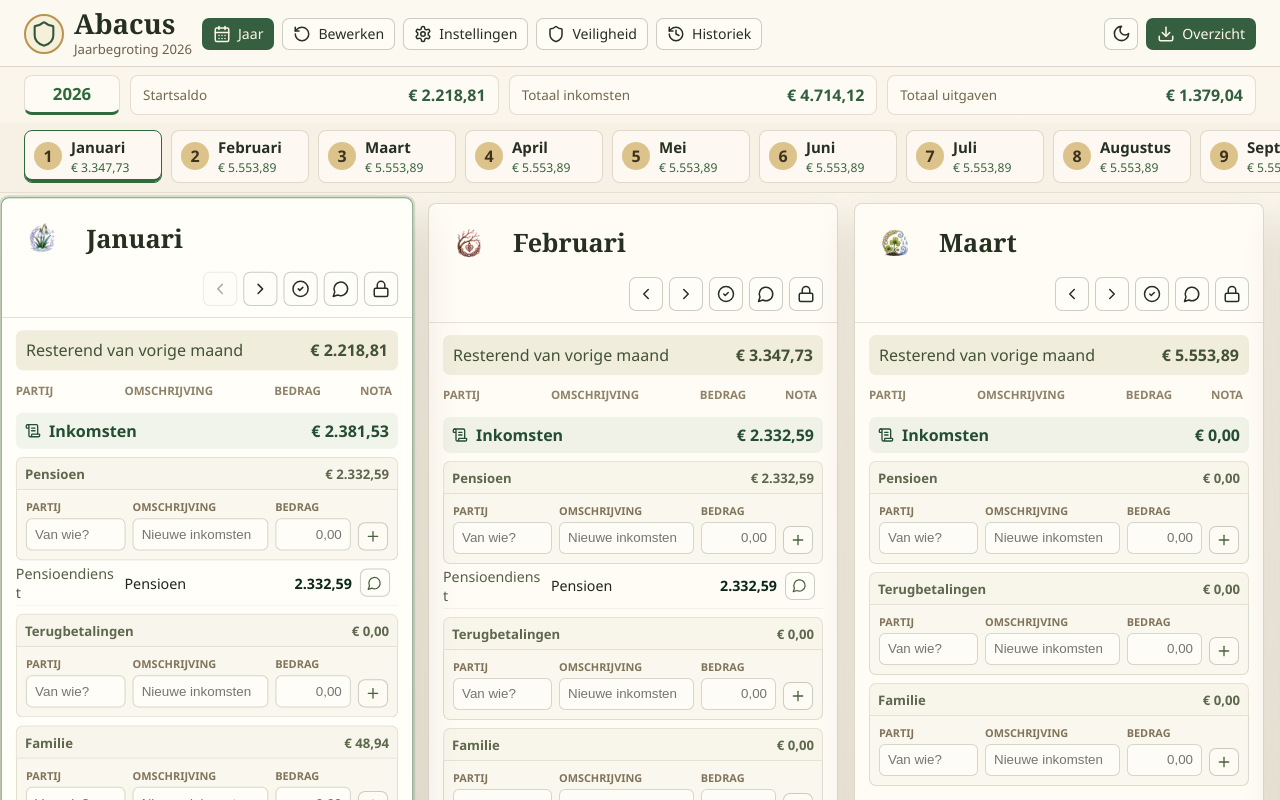
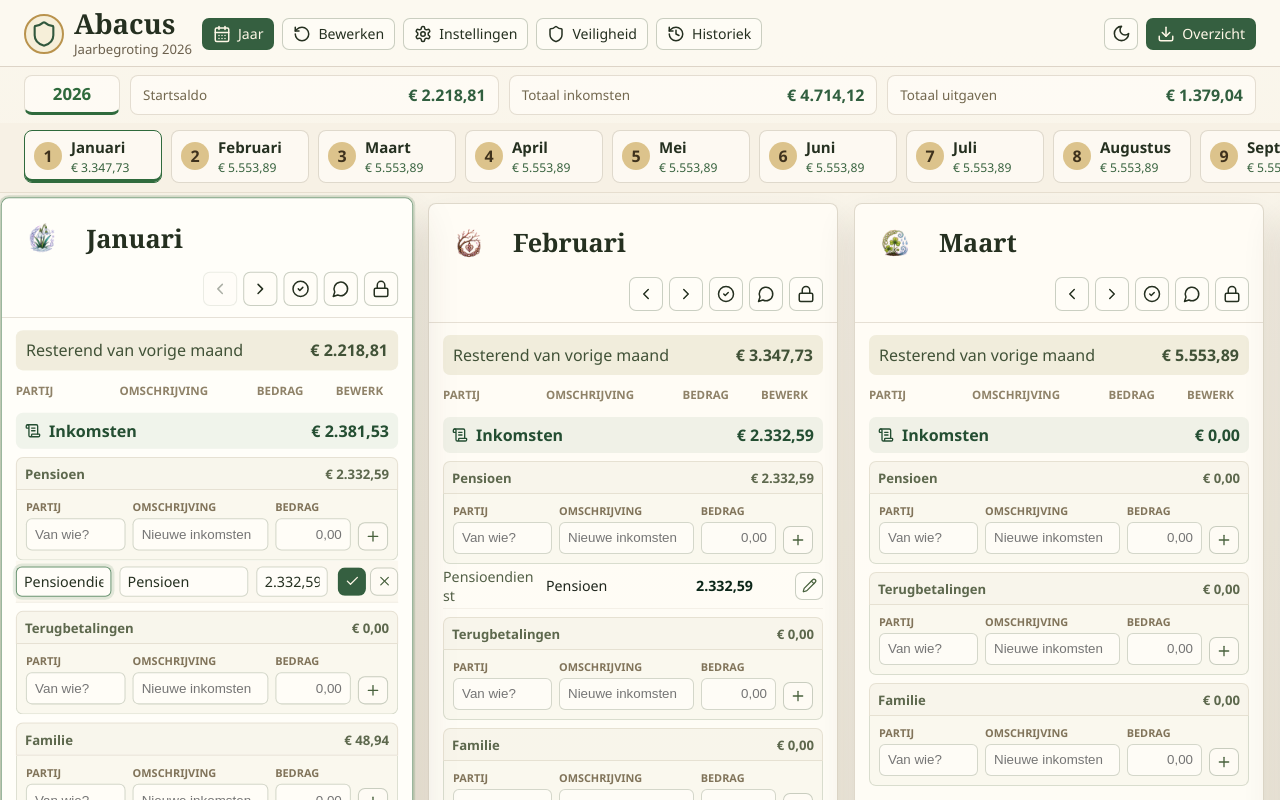
Before and after one commit to monokid/Abacus, a Svelte app: page / in a window 1280 px wide. Both pictures are taken after a click on the button 396 px from the left and 582 px from the top of the page. Shown: the top 800 px of the page. Built offline with nearby package versions, Linux system fonts and the light colour scheme.

Commit message:
Add inline row editing

```diff
--- a/src/ui/App.svelte
+++ b/src/ui/App.svelte
@@ -4,18 +4,21 @@
     CalendarDays,
     ChevronLeft,
     ChevronRight,
+    Check,
     CheckCircle2,
     Download,
     History,
     Lock,
     MessageCircle,
     Moon,
+    Pencil,
     Plus,
     RotateCcw,
     ScrollText,
     Settings,
     Shield,
     Sun,
+    X,
   } from "@lucide/svelte";
   import { yearTotals } from "../core/calc";
   import { formatMoneyCents, formatDecimalCents, parseMoneyToCents } from "../core/money";
@@ -52,6 +55,8 @@
   let activeMonth = $state(1);
   let evening = $state(false);
   let drafts = $state<Record<string, DraftEntry>>(createDrafts(initialBook));
+  let editingEntryId = $state<string | null>(null);
+  let editDraft = $state<DraftEntry>(emptyDraft());
   let storageReady = $state(false);
   let saveStatus = $state("Voorbeeldgegevens");
 
@@ -231,6 +236,45 @@
     activeMonth = month.month;
   }
 
+  function startEdit(month: BudgetMonth, entry: Entry): void {
+    activeMonth = month.month;
+    editingEntryId = entry.id;
+    editDraft = {
+      party: entry.party,
+      description: entry.description,
+      amountText: formatDecimalCents(entry.amountCents),
+      amountError: "",
+    };
+
+    requestAnimationFrame(() => {
+      const input = document.querySelector(`[data-edit-entry="${entry.id}"] input`);
+      if (input instanceof HTMLInputElement) {
+        input.focus();
+        input.setSelectionRange(0, 0);
+        input.scrollLeft = 0;
+      }
+    });
+  }
+
+  function saveEdit(entry: Entry): void {
+    const amountText = editDraft.amountText.trim();
+    if (!isValidAmountText(amountText)) {
+      editDraft.amountError = "Controleer het bedrag.";
+      return;
+    }
+
+    entry.party = editDraft.party.trim();
+    entry.description = editDraft.description.trim() || "Nieuwe regel";
+    entry.amountCents = amountText ? parseMoneyToCents(amountText) : null;
+    editingEntryId = null;
+    editDraft = emptyDraft();
+  }
+
+  function cancelEdit(): void {
+    editingEntryId = null;
+    editDraft = emptyDraft();
+  }
+
   function maybeHandleDraftKey(event: KeyboardEvent, month: BudgetMonth, section: Section, subcategoryId: string): void {
     if (event.key === "Enter") {
       event.preventDefault();
@@ -240,6 +284,18 @@
     if (event.key === "Escape") {
       event.preventDefault();
       resetDraft(month.month, section, subcategoryId);
+    }
+  }
+
+  function maybeHandleEditKey(event: KeyboardEvent, entry: Entry): void {
+    if (event.key === "Enter") {
+      event.preventDefault();
+      saveEdit(entry);
+    }
+
+    if (event.key === "Escape") {
+      event.preventDefault();
+      cancelEdit();
     }
   }
 
@@ -400,7 +456,7 @@
           <span>Partij</span>
           <span>Omschrijving</span>
           <span>Bedrag</span>
-          <span>Nota</span>
+          <span>Bewerk</span>
         </div>
 
         {#each sections as section}
@@ -476,23 +532,105 @@
 
               {#if groupedEntries.length > 0}
                 {#each groupedEntries as entry}
-                  <div class="entry-row">
+                  {#if editingEntryId === entry.id}
+                    <div
+                      class:has-error={Boolean(editDraft.amountError)}
+                      class="entry-row edit-row"
+                      data-edit-entry={entry.id}
+                      data-testid={`edit-${entry.id}`}
+                      onfocusin={() => activateMonthForInput(month.month)}
+                    >
+                      <input
+                        aria-label={`Partij bewerken voor ${entry.description}`}
+                        bind:value={editDraft.party}
+                        onkeydown={(event) => maybeHandleEditKey(event, entry)}
+                      />
+                      <input
+                        aria-label={`Omschrijving bewerken voor ${entry.description}`}
+                        bind:value={editDraft.description}
+                        onkeydown={(event) => maybeHandleEditKey(event, entry)}
+                      />
+                      <label class="edit-amount">
+                        <input
+                          aria-describedby={editDraft.amountError ? `edit-error-${entry.id}` : undefined}
+                          aria-invalid={Boolean(editDraft.amountError)}
+                          aria-label={`Bedrag bewerken voor ${entry.description}`}
+                          bind:value={editDraft.amountText}
+                          inputmode="decimal"
+                          oninput={() => clearAmountError(editDraft)}
+                          onkeydown={(event) => maybeHandleEditKey(event, entry)}
+                        />
+                        {#if editDraft.amountError}
+                          <small id={`edit-error-${entry.id}`} class="field-error">{editDraft.amountError}</small>
+                        {/if}
+                      </label>
+                      <span class="row-actions">
+                        <button class="save-row" type="button" aria-label="Wijziging bewaren" onclick={() => saveEdit(entry)}><Check size={15} /></button>
+                        <button type="button" aria-label="Bewerken annuleren" onclick={cancelEdit}><X size={15} /></button>
+                      </span>
+                    </div>
+                  {:else}
+                    <div class="entry-row" data-entry-row={entry.id}>
                       <span>{entry.party || "-"}</span>
                       <span>{entry.description}</span>
                       <strong>{formatDecimalCents(entry.amountCents)}</strong>
-                    <button type="button" aria-label="Nota"><MessageCircle size={15} /></button>
+                      <span class="row-actions">
+                        <button type="button" aria-label={`Regel bewerken: ${entry.description}`} onclick={() => startEdit(month, entry)}><Pencil size={15} /></button>
+                      </span>
                     </div>
+                  {/if}
                 {/each}
               {/if}
             {/each}
 
             {#each uncategorizedEntries(month, section) as entry}
-              <div class="entry-row">
+              {#if editingEntryId === entry.id}
+                <div
+                  class:has-error={Boolean(editDraft.amountError)}
+                  class="entry-row edit-row"
+                  data-edit-entry={entry.id}
+                  data-testid={`edit-${entry.id}`}
+                  onfocusin={() => activateMonthForInput(month.month)}
+                >
+                  <input
+                    aria-label={`Partij bewerken voor ${entry.description}`}
+                    bind:value={editDraft.party}
+                    onkeydown={(event) => maybeHandleEditKey(event, entry)}
+                  />
+                  <input
+                    aria-label={`Omschrijving bewerken voor ${entry.description}`}
+                    bind:value={editDraft.description}
+                    onkeydown={(event) => maybeHandleEditKey(event, entry)}
+                  />
+                  <label class="edit-amount">
+                    <input
+                      aria-describedby={editDraft.amountError ? `edit-error-${entry.id}` : undefined}
+                      aria-invalid={Boolean(editDraft.amountError)}
+                      aria-label={`Bedrag bewerken voor ${entry.description}`}
+                      bind:value={editDraft.amountText}
+                      inputmode="decimal"
+                      oninput={() => clearAmountError(editDraft)}
+                      onkeydown={(event) => maybeHandleEditKey(event, entry)}
+                    />
+                    {#if editDraft.amountError}
+                      <small id={`edit-error-${entry.id}`} class="field-error">{editDraft.amountError}</small>
+                    {/if}
+                  </label>
+                  <span class="row-actions">
+                    <button class="save-row" type="button" aria-label="Wijziging bewaren" onclick={() => saveEdit(entry)}><Check size={15} /></button>
+                    <button type="button" aria-label="Bewerken annuleren" onclick={cancelEdit}><X size={15} /></button>
+                  </span>
+                </div>
+              {:else}
+                <div class="entry-row" data-entry-row={entry.id}>
                   <span>{entry.party || "-"}</span>
                   <span>{entry.description}</span>
                   <strong>{formatDecimalCents(entry.amountCents)}</strong>
-                <button type="button" aria-label="Nota"><MessageCircle size={15} /></button>
+                  <span class="row-actions">
+                    <button type="button" aria-label={`Regel bewerken: ${entry.description}`} onclick={() => startEdit(month, entry)}><Pencil size={15} /></button>
+                  </span>
                 </div>
+              {/if}
             {/each}
           </section>
         {/each}
--- a/src/ui/styles.css
+++ b/src/ui/styles.css
@@ -408,7 +408,7 @@ h1 {
 .grid-head,
 .entry-row {
   display: grid;
-  grid-template-columns: 1.1fr 1.55fr 0.85fr 38px;
+  grid-template-columns: 1.05fr 1.42fr 0.78fr 62px;
   align-items: center;
   gap: 8px;
 }
@@ -515,6 +515,62 @@ h1 {
   min-height: 28px;
   width: 30px;
   color: #48613d;
+}
+
+.row-actions {
+  display: flex;
+  justify-content: flex-end;
+  gap: 4px;
+}
+
+.row-actions button {
+  min-height: 28px;
+  width: 28px;
+}
+
+.row-actions .save-row {
+  color: #fff8e7;
+  background: #355f40;
+  border-color: rgba(48, 96, 60, 0.42);
+}
+
+.edit-row {
+  min-height: 42px;
+  padding: 5px 0;
+  background: rgba(249, 246, 234, 0.62);
+}
+
+.edit-row.has-error {
+  background: rgba(255, 247, 241, 0.88);
+}
+
+.edit-row input {
+  min-width: 0;
+  width: 100%;
+  min-height: 30px;
+  border: 1px solid rgba(75, 99, 58, 0.24);
+  border-radius: 6px;
+  background: rgba(255, 253, 248, 0.96);
+  color: #253020;
+  padding: 0 7px;
+  font: inherit;
+  font-variant-numeric: tabular-nums;
+  outline: none;
+}
+
+.edit-row input:focus {
+  border-color: rgba(47, 106, 60, 0.72);
+  box-shadow: 0 0 0 3px rgba(47, 106, 60, 0.12);
+}
+
+.edit-amount {
+  display: grid;
+  gap: 3px;
+  min-width: 0;
+}
+
+.edit-amount input {
+  text-align: right;
 }
 
 .new-entry-panel {
@@ -642,7 +698,8 @@ h1 {
 }
 
 .evening .field input,
-.evening .field select {
+.evening .field select,
+.evening .edit-row input {
   background: rgba(255, 255, 255, 0.08);
   border-color: rgba(219, 190, 118, 0.24);
   color: #f4ecd8;
@@ -724,7 +781,7 @@ h1 {
   .carry-row,
   .grid-head,
   .entry-row {
-    grid-template-columns: 1fr 1.2fr 0.82fr 32px;
+    grid-template-columns: 1fr 1.2fr 0.82fr 58px;
   }
 
   .new-entry-panel {
```
Also changed, not shown: tests/smoke/input-smoke.mjs (+63 -2 lines). Lines whose indentation alone changed are shown as unchanged.
